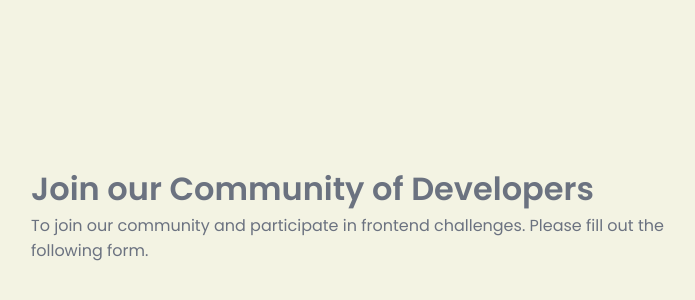
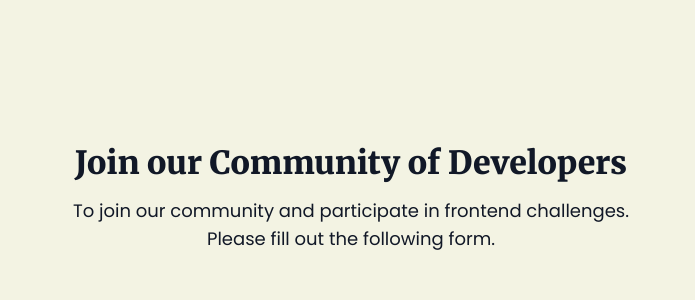
Before and after one commit to ClodoaldoDantas/multi-step-form, a Next.js app: page / in a window 1280 px wide. Shown: the part 186-486 px from the top of the page, without its empty margins (289-984 px from the left). Built offline with nearby package versions, Linux system fonts and the light colour scheme.

Commit message:
feat: header component

```diff
--- /dev/null
+++ b/src/components/Header/index.tsx
@@ -0,0 +1,13 @@
+import styles from './styles.module.scss'
+
+export function Header() {
+  return (
+    <header className={styles.header}>
+      <h1 className={styles.title}>Join our Community of Developers</h1>
+      <p className={styles.description}>
+        To join our community and participate in frontend challenges. Please
+        fill out the following form.
+      </p>
+    </header>
+  )
+}
--- /dev/null
+++ b/src/components/Header/styles.module.scss
@@ -0,0 +1,20 @@
+.header {
+  text-align: center;
+  max-width: 570px;
+  margin: 0 auto 2rem;
+}
+
+.title {
+  font-family: var(--font-heading);
+  font-weight: 900;
+  font-size: 2rem;
+  line-height: 2.5rem;
+  color: var(--text-dark);
+  margin-bottom: 0.875rem;
+}
+
+.description {
+  font-size: 1.125rem;
+  line-height: 1.75rem;
+  color: var(--text-dark);
+}
--- a/src/components/Layout/index.tsx
+++ b/src/components/Layout/index.tsx
@@ -1,5 +1,6 @@
 import { Poppins, Merriweather } from 'next/font/google'
 import { ReactNode } from 'react'
+import { Header } from '../Header'
 import styles from './styles.module.scss'
 
 const poppins = Poppins({
@@ -20,7 +21,10 @@ interface LayoutProps {
 export default function Layout({ children }: LayoutProps) {
   return (
     <main className={`${poppins.className} ${merriweather.variable}`}>
-      <div className={styles.container}>{children}</div>
+      <div className={styles.container}>
+        <Header />
+        {children}
+      </div>
     </main>
   )
 }
--- a/src/pages/index.tsx
+++ b/src/pages/index.tsx
@@ -1,11 +1,3 @@
 export default function Home() {
-  return (
-    <div>
-      <h1>Join our Community of Developers</h1>
-      <p>
-        To join our community and participate in frontend challenges. Please
-        fill out the following form.
-      </p>
-    </div>
-  )
+  return <div></div>
 }
--- a/src/styles/globals.scss
+++ b/src/styles/globals.scss
@@ -32,7 +32,9 @@ button {
 body {
   background-color: var(--background);
   color: var(--text);
+}
 
+main {
   height: 100vh;
   width: 100%;
 
```
